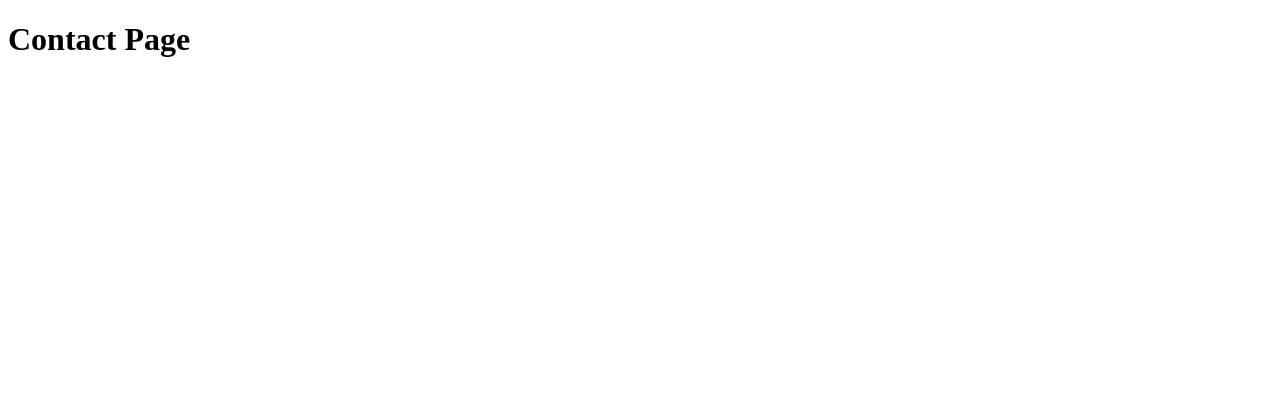
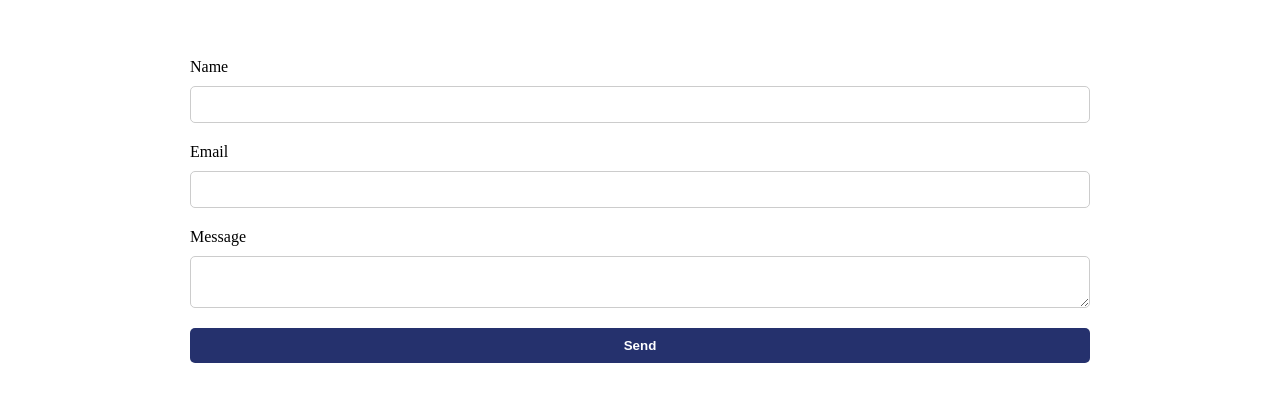
Before and after one commit to sertacgltkn/personal-portfolio, a Next.js app: page /contact/Contact in a window 1280 px wide. Shown: the top 402 px of the page. Built offline with nearby package versions, Linux system fonts and the light colour scheme.

Commit message:
emailJS added for contact page

```diff
--- a/package.json
+++ b/package.json
@@ -3,6 +3,7 @@
   "version": "0.1.0",
   "private": true,
   "dependencies": {
+    "@emailjs/browser": "^3.9.1",
     "@emotion/react": "^11.10.5",
     "@emotion/styled": "^11.10.5",
     "@mui/icons-material": "^5.10.9",
@@ -22,6 +23,7 @@
     "react-scripts": "5.0.1",
     "react-switch": "^7.0.0",
     "react-toastify": "^9.1.0",
+    "styled-components": "^5.3.6",
     "web-vitals": "^2.1.4"
   },
   "scripts": {
--- a/src/pages/contact/Contact.js
+++ b/src/pages/contact/Contact.js
@@ -1,8 +1,79 @@
-import React from "react";
-import "./Contact.css"
+import "./Contact.css";
+import React, { useRef } from "react";
+import emailjs from "@emailjs/browser";
+import styled from "styled-components";
 
 const Contact = () => {
-    return <h1>Contact Page</h1>;
-    }
+  const form = useRef();
+
+  const sendEmail = (e) => {
+    e.preventDefault();
+
+    emailjs
+      .sendForm(
+        "service_8taoi7a",
+        "template_5bmibrs",
+        form.current,
+        "impAcGr41plhJ134p"
+      )
+      .then(
+        (result) => {
+          console.log(result.text);
+          console.log("message sent");
+        },
+        (error) => {
+          console.log(error.text);
+        }
+      );
+  };
+
+  return (
+    <StyledContactForm>
+      <form ref={form} onSubmit={sendEmail}>
+        <label>Name</label>
+        <input type="text" name="user_name" />
+        <label>Email</label>
+        <input type="email" name="user_email" />
+        <label>Message</label>
+        <textarea name="message" />
+        <input type="submit" value="Send" />
+      </form>
+    </StyledContactForm>
+  );
+};
 
 export default Contact;
+
+const StyledContactForm = styled.div`
+    padding : 50px;
+  display: flex;
+  justify-content: center;
+  width: 900px;
+  align-items: center;
+  margin: 0 auto;
+  form {
+    width: 100%;
+    display: flex;
+    flex-direction: column;
+    label {
+      margin-bottom: 10px;
+    }
+    input[type="text"],
+    input[type="email"],
+    textarea {
+      padding: 10px;
+      margin-bottom: 20px;
+      border-radius: 5px;
+      border: 1px solid #ccc;
+    }
+    input[type="submit"] {
+      padding: 10px;
+      border-radius: 5px;
+      border: none;
+      background-color: #25316D;
+      color: #FFFFFF;
+      font-weight: 700;
+      cursor: pointer;
+    }
+  }
+`;
--- a/src/pages/skills/Skills.css
+++ b/src/pages/skills/Skills.css
@@ -6,7 +6,7 @@
     background-color: #ffffff;
     border: 1px solid #ffffff;
     box-shadow: 5px 5px 5px 5px rgb(107, 120, 235);
-    transform: scale(1);
+    transform: scale(1.2);
     transition: all 0.2s ease-in-out;
     border-radius: 50px;
     box-sizing: border-box;
```
Also changed, not shown: 2 other files (tests, documents, lock files or other folders).
